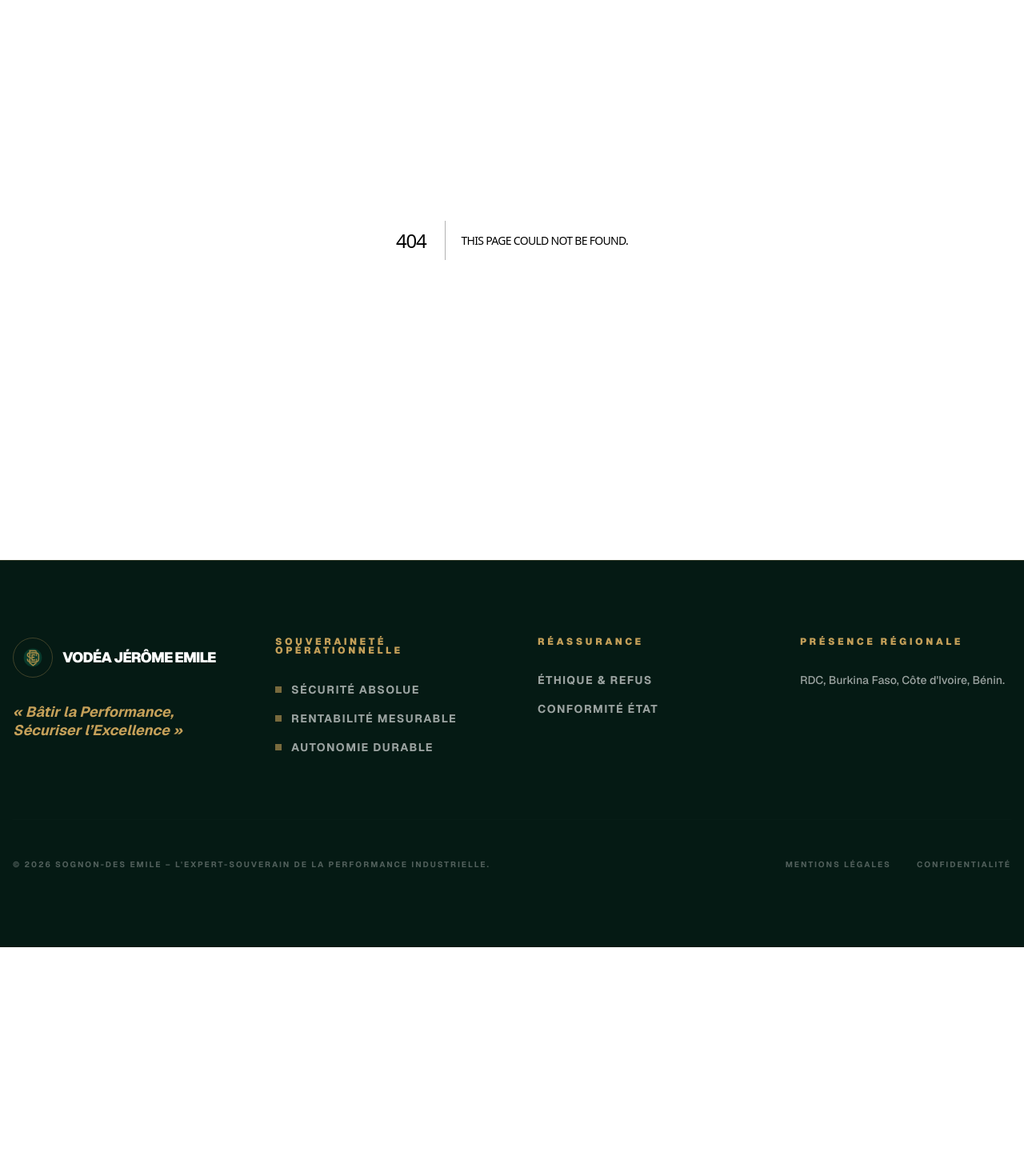
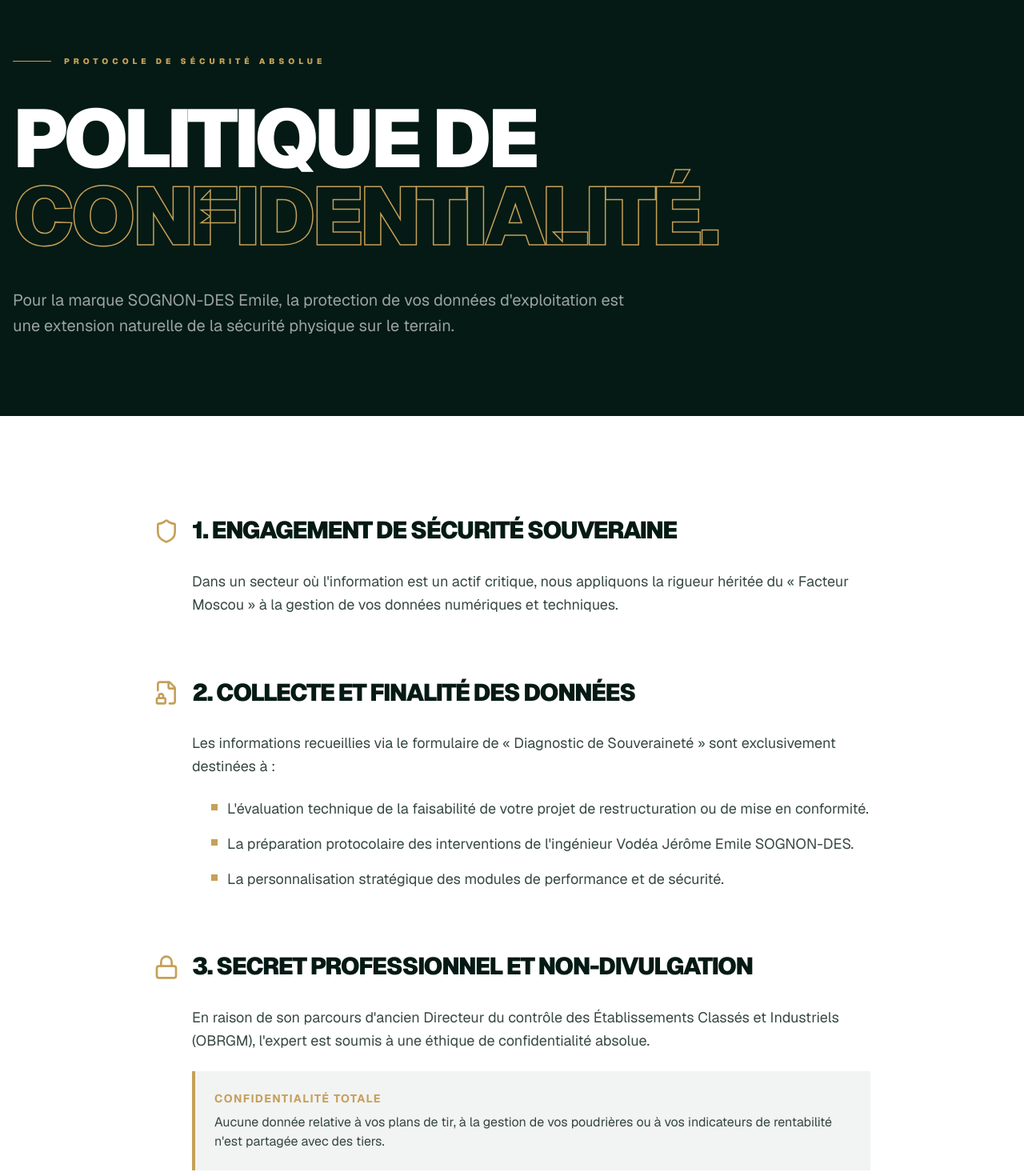
Before and after one commit to gemusic/emile-sognon-des, a Next.js app: page /confidentialite in a window 1280 px wide. Before the commit this address had no page. Shown: the part 100-1570 px from the top of the page at 80% size. Before the commit the page ends 1284 px from the top, so only its background shows below. Built offline with nearby package versions, Linux system fonts and the light colour scheme.

Commit message:
Create page.tsx

```diff
--- /dev/null
+++ b/app/confidentialite/page.tsx
@@ -0,0 +1,182 @@
+import { Button } from '@/components/ui/button'
+import { motion } from 'framer-motion'
+import { Shield, Lock, FileLock, Eye, AlertTriangle } from 'lucide-react'
+
+export default function Confidentialite() {
+  return (
+    <main className="min-h-screen bg-brand-green w-full overflow-x-hidden">
+
+      {/* Hero Section */}
+      <section className="pt-32 sm:pt-40 pb-20 sm:pb-24 relative overflow-hidden w-full">
+        <div className="container mx-auto px-4 relative z-10 w-full">
+          <motion.div
+            initial={{ opacity: 0, y: 30 }}
+            animate={{ opacity: 1, y: 0 }}
+            className="max-w-5xl space-y-8 sm:space-y-10 text-center lg:text-left mx-auto lg:mx-0"
+          >
+            <div className="inline-flex items-center gap-4 justify-center lg:justify-start">
+              <div className="h-[1px] w-8 sm:w-12 bg-brand-gold"></div>
+              <span className="text-brand-gold font-black uppercase tracking-[0.3em] sm:tracking-[0.5em] text-[8px] sm:text-[10px]">
+                Protocole de Sécurité Absolue
+              </span>
+            </div>
+
+            <h1 className="text-[clamp(2rem,8vw,7rem)] font-black text-white leading-[0.95] uppercase tracking-tighter">
+              POLITIQUE DE <br />
+              <span className="text-brand-gold text-outline">CONFIDENTIALITÉ.</span>
+            </h1>
+
+            <p className="text-lg sm:text-xl text-white/60 leading-relaxed max-w-3xl mx-auto lg:mx-0">
+              Pour la marque SOGNON-DES Emile, la protection de vos données d'exploitation est une extension naturelle de la sécurité physique sur le terrain.
+            </p>
+          </motion.div>
+        </div>
+      </section>
+
+      {/* Content Sections */}
+      <section className="py-20 sm:py-32 bg-white w-full">
+        <div className="container mx-auto px-4 w-full">
+          <div className="max-w-4xl mx-auto space-y-16 sm:space-y-20">
+
+            {/* Section 1 */}
+            <motion.div
+              initial={{ opacity: 0, y: 30 }}
+              whileInView={{ opacity: 1, y: 0 }}
+              viewport={{ once: true }}
+              className="space-y-8"
+            >
+              <div className="flex items-center gap-4">
+                <Shield className="w-8 h-8 text-brand-gold" />
+                <h2 className="text-2xl sm:text-3xl font-black text-brand-green uppercase tracking-tighter">
+                  1. Engagement de Sécurité Souveraine
+                </h2>
+              </div>
+              <div className="pl-12 space-y-6">
+                <p className="text-lg text-brand-green/80 leading-relaxed">
+                  Dans un secteur où l'information est un actif critique, nous appliquons la rigueur héritée du « Facteur Moscou » à la gestion de vos données numériques et techniques.
+                </p>
+              </div>
+            </motion.div>
+
+            {/* Section 2 */}
+            <motion.div
+              initial={{ opacity: 0, y: 30 }}
+              whileInView={{ opacity: 1, y: 0 }}
+              viewport={{ once: true }}
+              className="space-y-8"
+            >
+              <div className="flex items-center gap-4">
+                <FileLock className="w-8 h-8 text-brand-gold" />
+                <h2 className="text-2xl sm:text-3xl font-black text-brand-green uppercase tracking-tighter">
+                  2. Collecte et Finalité des Données
+                </h2>
+              </div>
+              <div className="pl-12 space-y-6">
+                <p className="text-lg text-brand-green/80 leading-relaxed">
+                  Les informations recueillies via le formulaire de « Diagnostic de Souveraineté » sont exclusivement destinées à :
+                </p>
+                <ul className="space-y-4 pl-6">
+                  <li className="flex items-start gap-3">
+                    <div className="w-2 h-2 bg-brand-gold mt-2"></div>
+                    <p className="text-lg text-brand-green/80">L'évaluation technique de la faisabilité de votre projet de restructuration ou de mise en conformité.</p>
+                  </li>
+                  <li className="flex items-start gap-3">
+                    <div className="w-2 h-2 bg-brand-gold mt-2"></div>
+                    <p className="text-lg text-brand-green/80">La préparation protocolaire des interventions de l'ingénieur Vodéa Jérôme Emile SOGNON-DES.</p>
+                  </li>
+                  <li className="flex items-start gap-3">
+                    <div className="w-2 h-2 bg-brand-gold mt-2"></div>
+                    <p className="text-lg text-brand-green/80">La personnalisation stratégique des modules de performance et de sécurité.</p>
+                  </li>
+                </ul>
+              </div>
+            </motion.div>
+
+            {/* Section 3 */}
+            <motion.div
+              initial={{ opacity: 0, y: 30 }}
+              whileInView={{ opacity: 1, y: 0 }}
+              viewport={{ once: true }}
+              className="space-y-8"
+            >
+              <div className="flex items-center gap-4">
+                <Lock className="w-8 h-8 text-brand-gold" />
+                <h2 className="text-2xl sm:text-3xl font-black text-brand-green uppercase tracking-tighter">
+                  3. Secret Professionnel et Non-Divulgation
+                </h2>
+              </div>
+              <div className="pl-12 space-y-6">
+                <p className="text-lg text-brand-green/80 leading-relaxed">
+                  En raison de son parcours d'ancien Directeur du contrôle des Établissements Classés et Industriels (OBRGM), l'expert est soumis à une éthique de confidentialité absolue.
+                </p>
+                <div className="space-y-4">
+                  <div className="p-6 border-l-4 border-brand-gold bg-brand-green/5">
+                    <p className="text-brand-gold font-bold uppercase tracking-widest text-sm mb-2">Confidentialité Totale</p>
+                    <p className="text-brand-green/80">Aucune donnée relative à vos plans de tir, à la gestion de vos poudrières ou à vos indicateurs de rentabilité n'est partagée avec des tiers.</p>
+                  </div>
+                  <div className="p-6 border-l-4 border-brand-gold bg-brand-green/5">
+                    <p className="text-brand-gold font-bold uppercase tracking-widest text-sm mb-2">Protection des Actifs</p>
+                    <p className="text-brand-green/80">Vos informations ne sont jamais vendues ni utilisées à des fins commerciales autres que votre propre transformation opérationnelle.</p>
+                  </div>
+                </div>
+              </div>
+            </motion.div>
+
+            {/* Section 4 */}
+            <motion.div
+              initial={{ opacity: 0, y: 30 }}
+              whileInView={{ opacity: 1, y: 0 }}
+              viewport={{ once: true }}
+              className="space-y-8"
+            >
+              <div className="flex items-center gap-4">
+                <AlertTriangle className="w-8 h-8 text-brand-gold" />
+                <h2 className="text-2xl sm:text-3xl font-black text-brand-green uppercase tracking-tighter">
+                  4. Sécurité des Échanges Techniques
+                </h2>
+              </div>
+              <div className="pl-12 space-y-6">
+                <p className="text-lg text-brand-green/80 leading-relaxed">
+                  Nous mettons en œuvre des mesures de protection strictes pour garantir que vos documents stratégiques (dossiers de prescription technique, rapports d'audit, études de cas) restent inaccessibles aux acteurs non autorisés.
+                </p>
+              </div>
+            </motion.div>
+
+            {/* Section 5 */}
+            <motion.div
+              initial={{ opacity: 0, y: 30 }}
+              whileInView={{ opacity: 1, y: 0 }}
+              viewport={{ once: true }}
+              className="space-y-8"
+            >
+              <div className="flex items-center gap-4">
+                <Eye className="w-8 h-8 text-brand-gold" />
+                <h2 className="text-2xl sm:text-3xl font-black text-brand-green uppercase tracking-tighter">
+                  5. Droits et Accès
+                </h2>
+              </div>
+              <div className="pl-12 space-y-6">
+                <p className="text-lg text-brand-green/80 leading-relaxed">
+                  Conformément aux régulations internationales sur la protection des données, vous disposez d'un droit permanent d'accès, de rectification et de suppression des informations vous concernant.
+                </p>
+                <p className="text-lg text-brand-green/80 leading-relaxed">
+                  Pour exercer ce droit, veuillez suivre le canal de contact formel établi.
+                </p>
+                <div className="pt-6">
+                  <Button
+                    className="bg-brand-green text-white px-8 py-6 rounded-none uppercase tracking-widest text-sm font-black hover:bg-brand-gold hover:text-brand-green transition-all"
+                    onClick={() => window.location.href = '/diagnostic'}
+                  >
+                    Exercer mes droits via le formulaire
+                  </Button>
+                </div>
+              </div>
+            </motion.div>
+
+          </div>
+        </div>
+      </section>
+
+    </main>
+  )
+}
```
